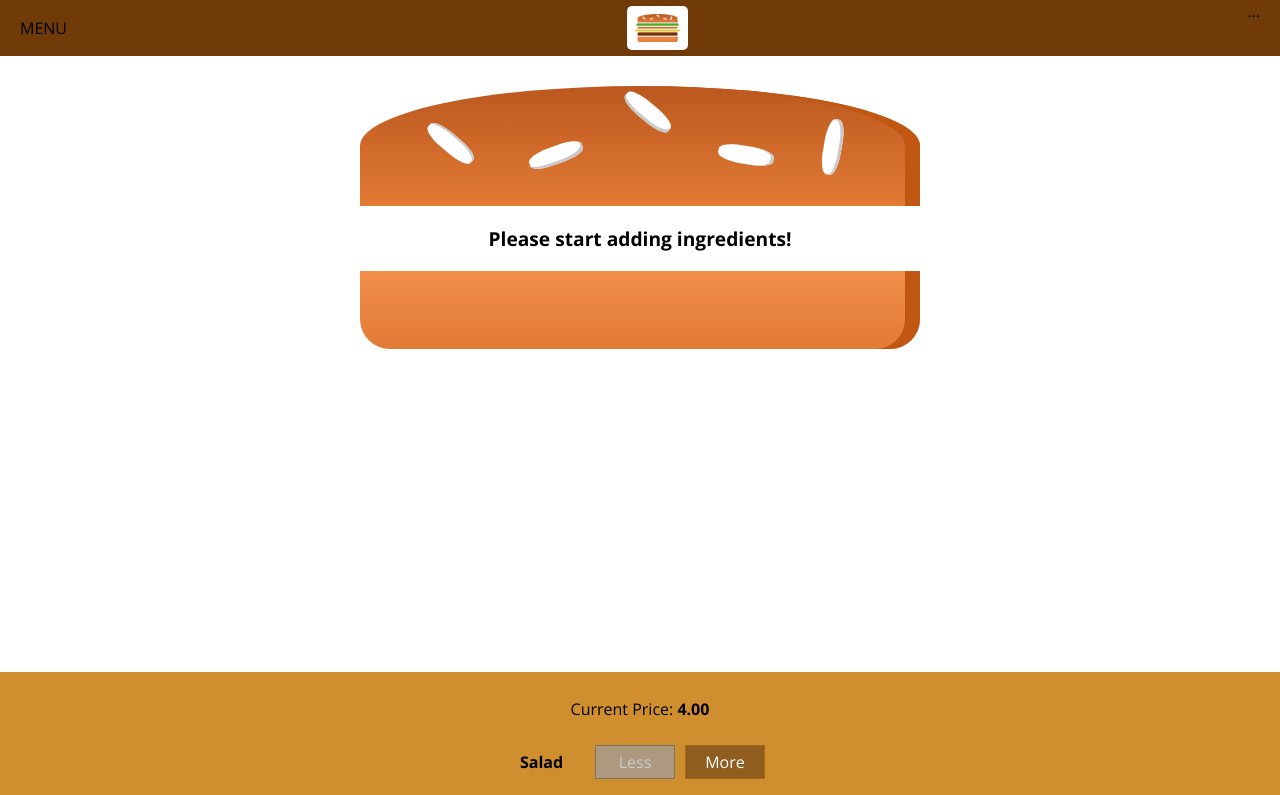
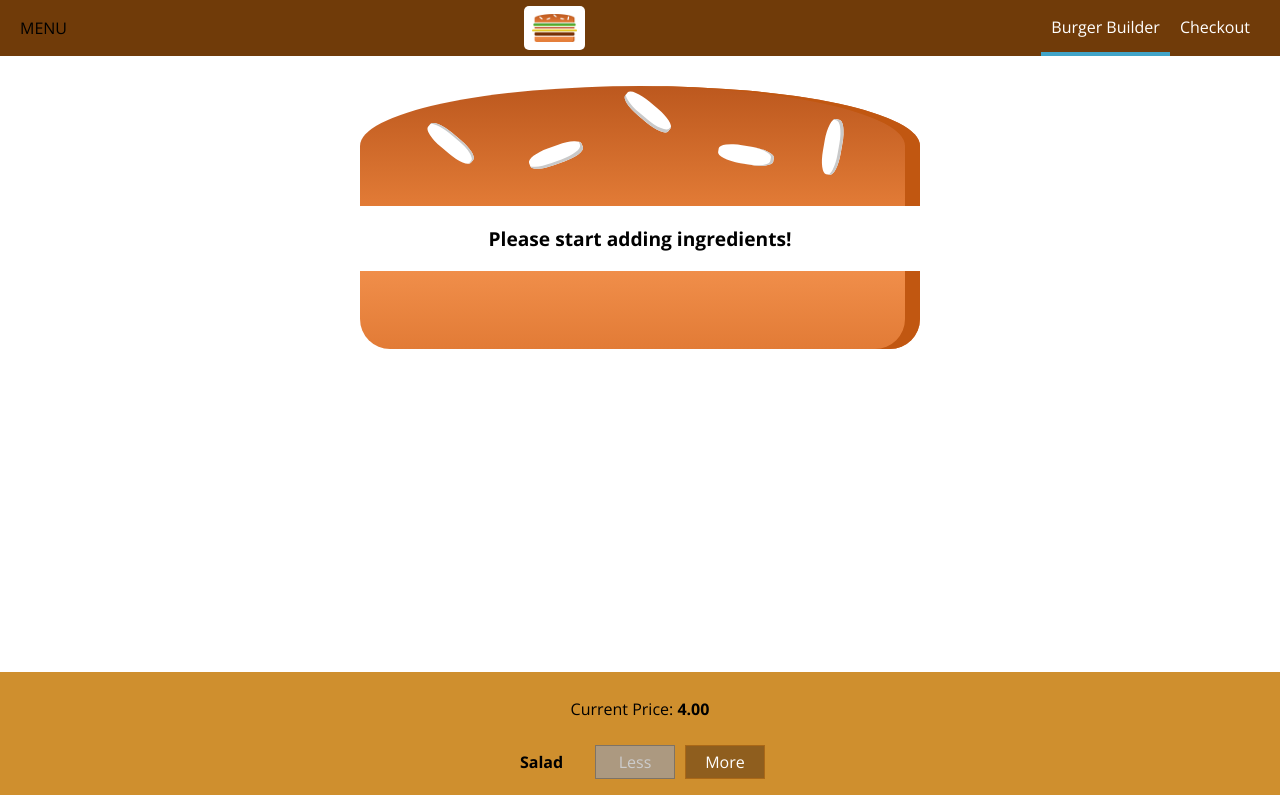
Before and after one commit to RonRofe/react_course, a React (Create React App) app in the folder burger-app/: page / in a window 1280 px wide. Shown: the top 795 px of the page. Built offline with nearby package versions, Linux system fonts and the light colour scheme.

Commit message:
adding navigation items

```diff
--- /dev/null
+++ b/burger-app/src/components/Navigation/NavigationItems/NavigationItem/NavigationItem.js
@@ -0,0 +1,16 @@
+import React from 'react';
+
+import classes from './NavigationItem.module.css';
+import { checkPropTypes } from 'prop-types';
+
+const navigationItem = (props) => {
+    return (
+        <li className={classes.NavigationItem}>
+            <a
+                className={props.active ? classes.active : null}
+                href={checkPropTypes.link}>{props.children}</a>
+        </li>
+    );
+};
+
+export default navigationItem;
--- /dev/null
+++ b/burger-app/src/components/Navigation/NavigationItems/NavigationItem/NavigationItem.module.css
@@ -0,0 +1,23 @@
+.NavigationItem {
+    margin: 0;
+    display: flex;
+    height: 100%;
+    align-items: center;
+}
+
+.NavigationItem a {
+    color: white;
+    text-decoration: none;
+    height: 100%;
+    padding: 16px 10px;
+    border-bottom: 4px solid transparent;
+    display: block;
+}
+
+.NavigationItem a:hover,
+.NavigationItem a:active,
+.NavigationItem a.active {
+    background-clip: #8f5c2c;
+    border-bottom: 4px solid #40A4C8;
+    color: white;
+}
--- /dev/null
+++ b/burger-app/src/components/Navigation/NavigationItems/NavigationItems.js
@@ -0,0 +1,16 @@
+import React from 'react';
+
+import NavigationItem from './NavigationItem/NavigationItem';
+
+import classes from './NavigationItems.module.css';
+
+const navigationItems = () => {
+    return (
+        <ul className={classes.NavigationItems}>
+            <NavigationItem link="/" active>Burger Builder</NavigationItem>
+            <NavigationItem link="/">Checkout</NavigationItem>
+        </ul>
+    );
+};
+
+export default navigationItems;
--- /dev/null
+++ b/burger-app/src/components/Navigation/NavigationItems/NavigationItems.module.css
@@ -0,0 +1,8 @@
+.NavigationItems {
+    margin: 0;
+    padding: 0;
+    list-style-type: none;
+    display: flex;
+    align-items: center;
+    height: 100%;
+}
--- a/burger-app/src/components/Navigation/Toolbar/Toolbar.js
+++ b/burger-app/src/components/Navigation/Toolbar/Toolbar.js
@@ -1,6 +1,7 @@
 import React from 'react';
 
 import Logo from '../../Logo/Logo';
+import NavigationItems from '../NavigationItems/NavigationItems';
 
 import classes from './Toolbar.module.css';
 
@@ -10,7 +11,7 @@ const toolbar = (props) => {
             <div>MENU</div>
             <Logo></Logo>
             <nav>
-                ...
+                <NavigationItems></NavigationItems>
             </nav>
         </header>
     );
```
